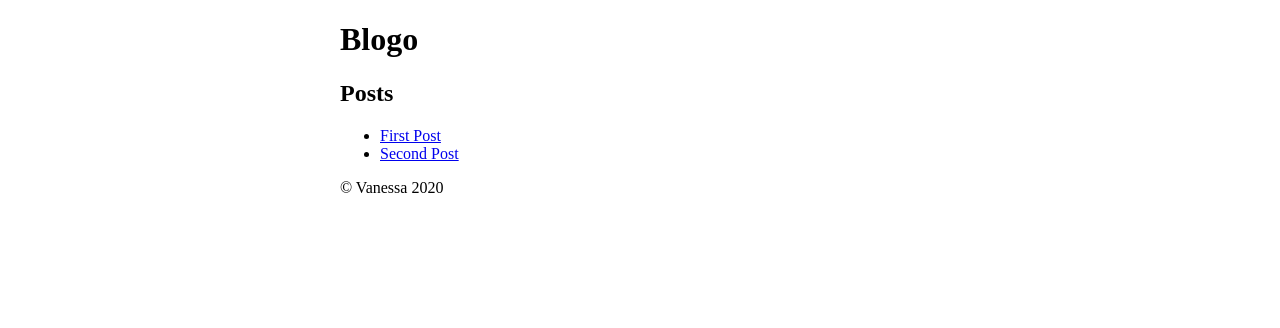
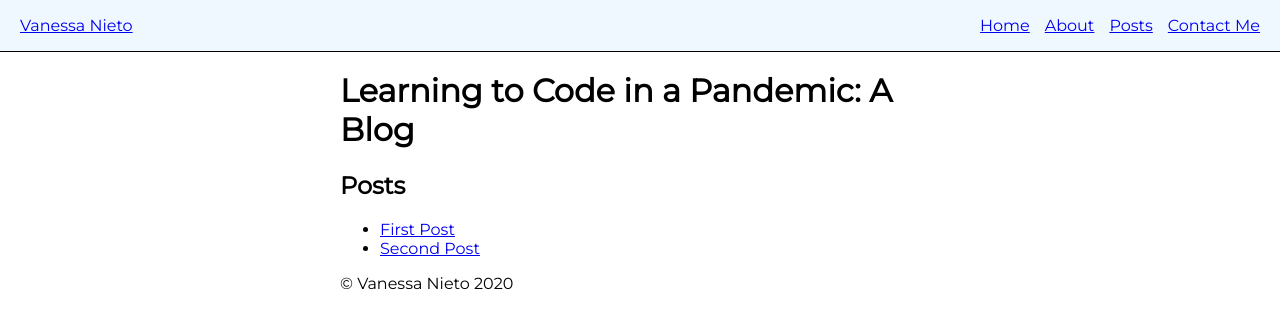
Before and after one commit to nietovaca/test-project, a website: page public/index.html in a window 1280 px wide. Drawn offline with Linux system fonts and the light colour scheme.

Commit message:
Add contact and about page

```diff
--- a/public/index.html
+++ b/public/index.html
@@ -4,24 +4,40 @@
         <meta charset="utf-8">
         <meta name="viewport" content="width=device-width, initial-scale=1">
         <title> El Primero Website </title>
-        <link rel="stylesheet" href="./styles/index.css">
+        <link rel="stylesheet" href="/styles/index.css">
+        <link href='https://fonts.googleapis.com/css?family=Roboto Slab' rel='stylesheet'>
+        <link href="https://fonts.googleapis.com/css2?family=Montserrat:ital@0;1&display=swap" rel="stylesheet">
     </head>
     <body>
        <main class="container">
-            <h1>Blogo</h1>
+     <nav class="global-navigation">
+        <a class="global-navigation__logo" href="index.html">Vanessa Nieto</a>
+        <ul class="global-navigation__navigation">
+            <li><a href="index.html">Home</a></li>
+            <li><a href="about.html">About</a></li>
+            <li><a href="/Users/vanessagonzalez/WebProject/repos/test-project/public/posts">Posts</a></li>
+            <li><a href="contact.html">Contact Me</a></li>
+        </ul>
+    </nav>
+        <h1>Learning to Code in a Pandemic: A Blog</h1>
+            <!-- This is my navigation menu. I don't know if I linked my pages correctly.
+                Also, I don't know if I created the pages correctly either. They show up as green in Vis Code-->
+
         <section>
             <h2>Posts</h2>
            <ul class="blog-post-list">
            <li>
-               <a href="./posts/first-post.html">First Post</a>
+               <a href="/posts/first-post.html">First Post</a>
             </li>
-           <li> <a href="./posts/second-post.html">Second Post</a>
+           <li> <a href="/posts/second-post.html">Second Post</a>
             </li>
         </ul>
         </section>
         </main>
 <footer class="container" id="footer">
-    &copy; Vanessa 2020
+    <span>
+    &copy; Vanessa Nieto 2020
+    </span>
 </footer>
     </body>
 </html>
--- a/public/styles/index.css
+++ b/public/styles/index.css
@@ -1,6 +1,12 @@
 *{
     box-sizing: border-box;
 }
+
+body {
+    padding-top: 42px;
+    font-family: 'Montserrat', sans-serif;
+}
+
 .container {
     margin-left: auto;
     margin-right: auto;
@@ -9,3 +15,29 @@
 img {
     max-width: 100%;
 }
+
+  .global-navigation {
+    position: fixed;
+    outline: 1px solid black;
+    left: 0;
+    top: 0;
+    right: 0;
+    background: aliceblue;
+    display: flex;
+    align-items: center;
+    padding-left: 20px;
+    padding-right: 20px;
+}
+
+.global-navigation__logo {
+    margin-right: auto;
+}
+
+.global-navigation__navigation {
+    display: flex;
+    list-style-type: none;
+}
+
+.global-navigation__navigation li {
+    margin-left: 15px;
+}
```
Also changed, not shown: package.json (added, +24 -0 lines), public/contact.html (added, +28 -0 lines), public/about.html (added), 1 other file.
